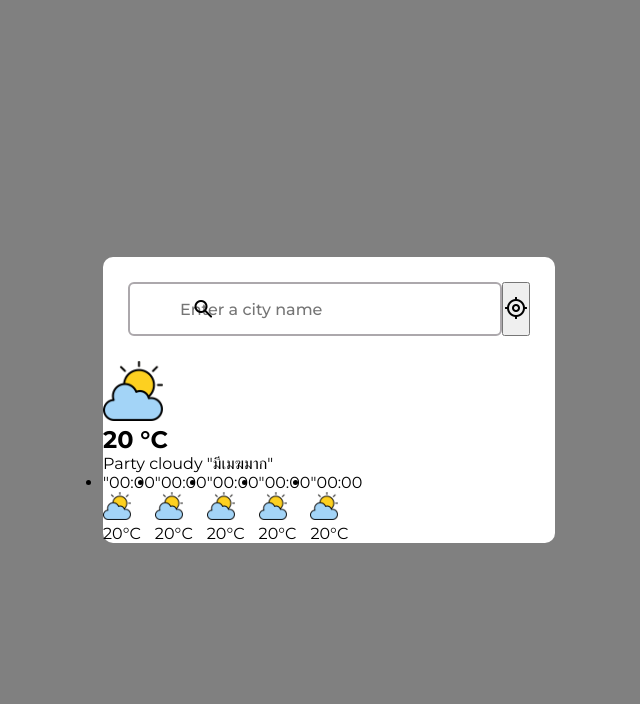
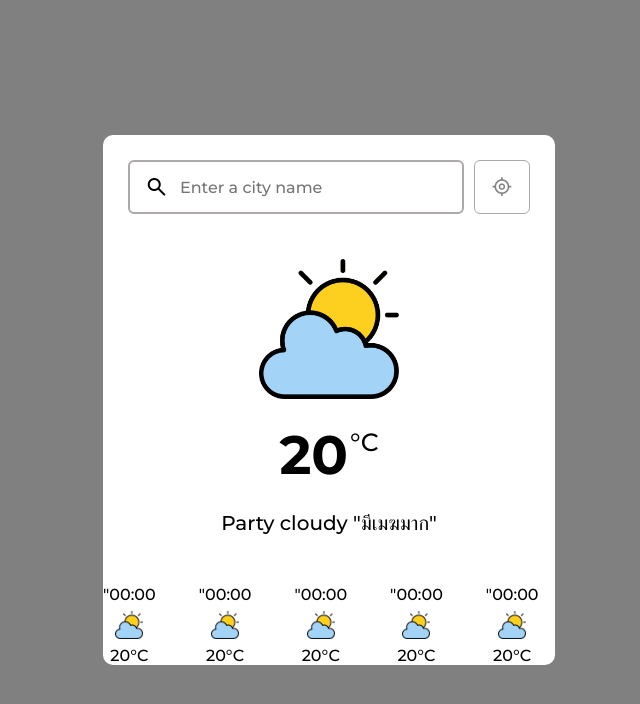
Before and after one commit to Capty2006/Project-1, a plain HTML site: page index.html in a window 1280 px wide. Shown: the whole page, without its empty margins (311-951 px from the left). Drawn offline with nearby package versions, Linux system fonts and the light colour scheme.

Commit message:
start javascrip
start javascrip

```diff
--- a/index.html
+++ b/index.html
@@ -24,11 +24,11 @@
         </div>
 
         <!--Weather section สภาพอากาศ-->
-        <div class="weather">
+        <div class="weather-section">
             <!-- cloudy มีเมฆมาก -->
             <div class="cloudy">
                 <!-- weather-list -->
-                <img class="icon1" src="icon/cloudy.png" >
+                <img class="weather-icon" src="icon/cloudy.png" >
                 <h2 class="temparature">20 <span>°C</span></h2>
                 <p class="description">Party cloudy "มีเมฆมาก"</p>
             </div>
@@ -60,9 +60,16 @@
                         <img src="icon/cloudy.png" class="weather-icon">
                         <p class="temparature">20°C</p>
                     </li>
+                    <li class="weather-item">
+                        <p class="time"> "00:00</p>
+                        <img src="icon/cloudy.png" class="weather-icon">
+                        <p class="temparature">20°C</p>
+                    </li>
                 </ul>
             </div>
         </div>
     </div>
+
+    <script src="script.js"></script>
 </body>
 </html>
--- a/style.css
+++ b/style.css
@@ -23,39 +23,152 @@ body{
     flex-grow: 1;
     box-shadow: 0 10px 20px black(0,0,0,0.1);
 }
+
+/*Search section ตัวค้นหา*/
 .search-section {
     display: flex;
     padding: 25px;
+    gap:10px;
+    align-items: center;
 }
+
 .search-section  .input-wrapper{
     height: 54px;
     width: 100%;
     position: relative;
 }
+
 .search-section  .input-wrapper span{
     position: absolute;
     top: 50%;
-    left: 17%;
+    left: 5%;
+    pointer-events: none;
     transform: translateY(-50%);
 }
+
 .search-section .search-input {
 height: 100%;
 width: 100%;
 outline: none;
 font-size: 1rem;
 font-weight: 500;
+text-transform: uppercase;
 padding: 0 20px 0 50px;
 border-radius: 6px;
 border: 2px solid rgb(172, 168, 172);
+transition: 0.3s ease;
+}
+.search-section .search-input:focus{
+    border-color: gray;
+}
+
+.search-section .search-input::placeholder{
+    text-transform: none;
+}
+
+
+/* Location  ตัวตำแหน่ง*/
+.search-section .location{
+    height: 54px;
+    flex-shrink: 0;
+    display: flex;
+    align-items: center;
+    justify-content: center;
+    width: 56px;
+    outline: none;
+    cursor: pointer;
+    color: grey;
+    background-color: white;
+    border-radius: 6px;
+    border: 1px solid rgb(172, 168, 172) ;
+    transition: 0.3s ease;
+}
+
+.search-section .location:hover{
+    color: beige;
+    background-color: grey;
+    border-color:grey ;
+}
+
+.search-section .location span{
+    font-size: 1.3rem;
+}
+
+.weather-section .cloudy{
+    display: flex;
+    align-items: center;
+    padding: 20px 0 50px;
+    flex-direction: column;
+}
+
+.cloudy .weather-icon{
+    width: 140px;
+    aspect-ratio: 1;
+}
+
+.cloudy .temparature{
+    font-size: 3.38rem;
+    margin: 23px 0;
+    display: flex;
+}
+
+.cloudy .temparature span{
+    font-size: 1.56rem;
+    font-weight: 500;
+    margin: 5px 0 0 2px;
+}
+
+.cloudy .description{
+    font-size: 1.25rem;
+    font-weight: 500;
+}
+
+
+/* Hourly */
+.hourly .weather{
+    padding: 16px 25px;
+    border-top: 1px solid rgb(172, 168, 172);
 }
 .hourly .weather-list{
     display: flex;
+    list-style: none;
+    gap: 43px;
+    padding-bottom: 16px;
+    margin-bottom: -16px;
+    overflow-x: auto;
+    scrollbar-width: 8px;
+    scrollbar-color: transparent ;
 }
-.icon1{
-    width: 60px;
-    height: auto;
+
+.hourly:hover .weather-list{
+    scrollbar-color: rgb(172, 168, 172) transparent;
 }
+
+.hourly  .weather-item{
+    display: flex;
+    gap: 7px;
+    font-weight: 500;
+    align-items: center;
+    flex-direction: column;
+}
+
 .hourly .weather-item .weather-icon{
     width: 28px;
     aspect-ratio: 1;
 }
+
+/* smartphon medie screen */
+@media  (max-width:768px) {
+    body{
+        padding: 1px;
+    }
+    .search-section{
+        padding: 1px;
+    }
+    .hourly{
+        padding: 1px 1px;
+    }
+    .hourly .weather-list{
+        gap: 1px;
+    }
+}
```
Also changed, not shown: script.js (added).
